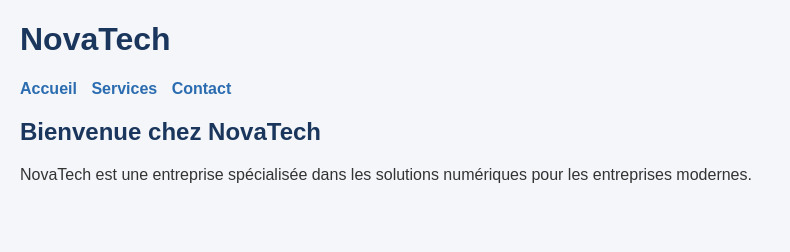
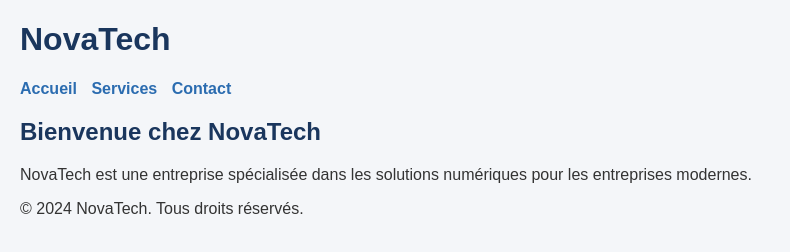
Before and after one commit to Louis-dmm/novatech, a plain HTML site: page index.html in a window 1280 px wide. Shown: the whole page, without its empty margins (0-790 px from the left). Drawn offline with Linux system fonts and the light colour scheme.

Commit message:
Ajout du footer

```diff
--- a/index.html
+++ b/index.html
@@ -18,5 +18,7 @@
             <h2>Bienvenue chez NovaTech</h2>
             <p>NovaTech est une entreprise spécialisée dans les solutions numériques pour les entreprises modernes.</p>
         </main>
+        <footer>
+            <p>&copy; 2024 NovaTech. Tous droits réservés.</p>
     </body>
 </html>
```
